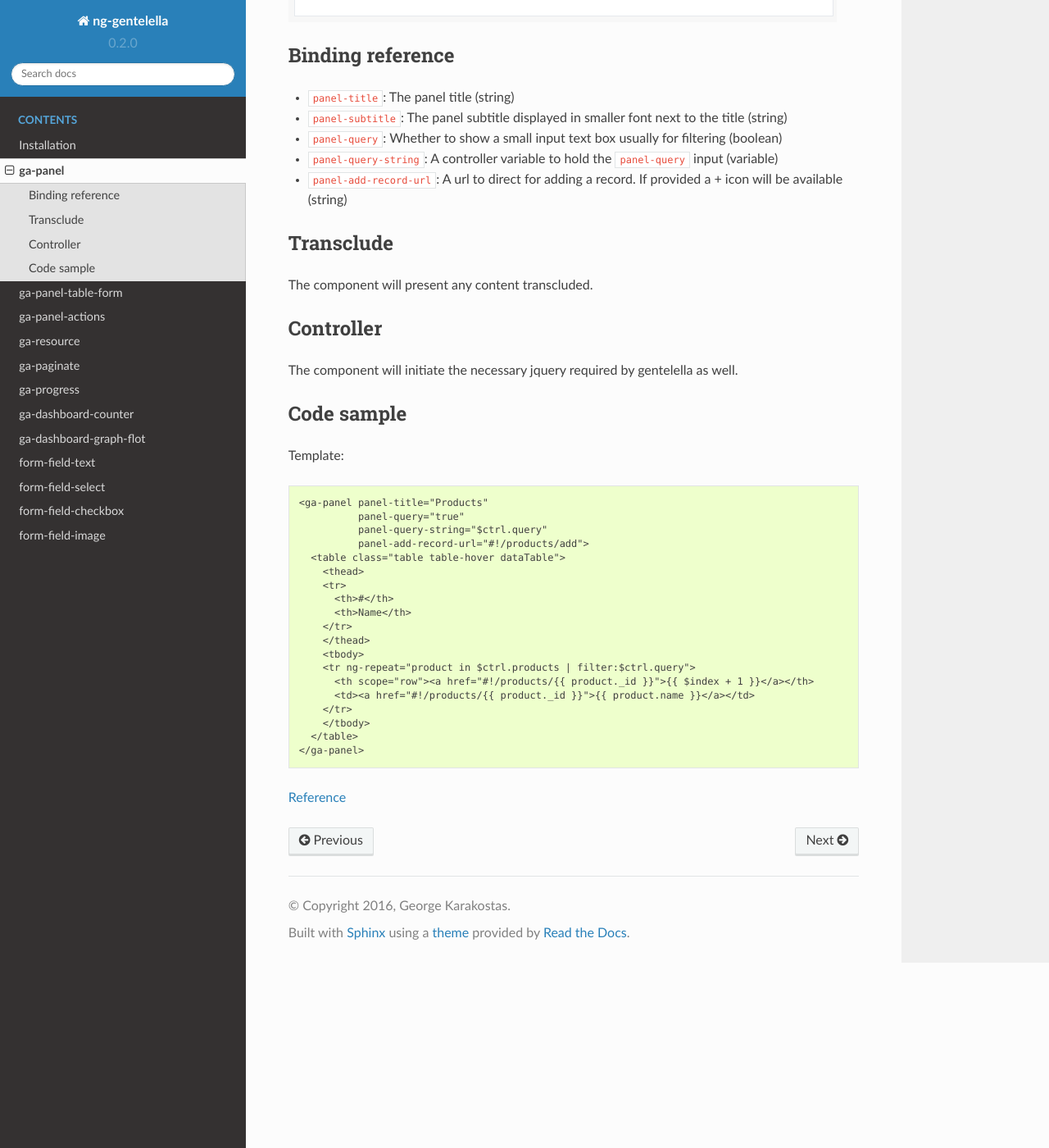
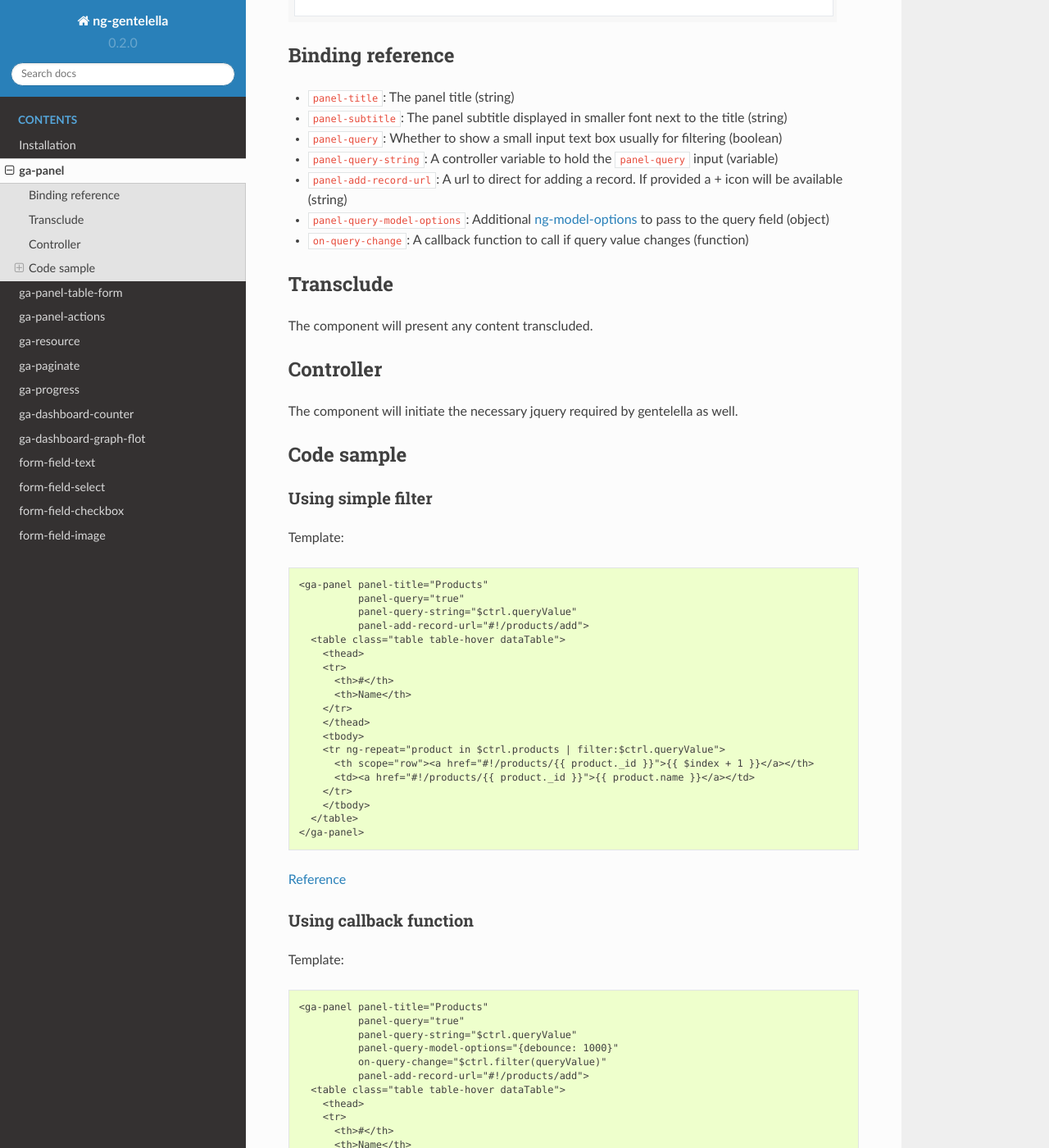
Before and after one commit to Wtower/ng-gentelella, a Sphinx documentation site: the page built from docs/ga-panel.rst, in a window 1280 px wide and 1400 px high, scrolled down 699 px. Shown: the whole window at 82% size. Built offline with Sphinx 7.4.7 and the Read the Docs theme 2.0.0, drawn with Linux system fonts in a browser that asks for light colours; some of the changed text lies outside the part shown.

Commit message:
Add query callback function and ng-model-options to panel

```diff
--- a/docs/ga-panel.rst
+++ b/docs/ga-panel.rst
@@ -13,6 +13,10 @@
 - ``panel-query``: Whether to show a small input text box usually for filtering (boolean)
 - ``panel-query-string``: A controller variable to hold the ``panel-query`` input (variable)
 - ``panel-add-record-url``: A url to direct for adding a record. If provided a + icon will be available (string)
+- ``panel-query-model-options``: Additional `ng-model-options`_ to pass to the query field (object)
+- ``on-query-change``: A callback function to call if query value changes (function)
+
+.. _ng-model-options: https://docs.angularjs.org/api/ng/directive/ngModelOptions
 
 Transclude
 ----------
@@ -27,13 +31,16 @@
 Code sample
 -----------
 
+Using simple filter
+^^^^^^^^^^^^^^^^^^^
+
 Template:
 
 ::
 
   <ga-panel panel-title="Products"
             panel-query="true"
-            panel-query-string="$ctrl.query"
+            panel-query-string="$ctrl.queryValue"
             panel-add-record-url="#!/products/add">
     <table class="table table-hover dataTable">
       <thead>
@@ -43,7 +50,7 @@
       </tr>
       </thead>
       <tbody>
-      <tr ng-repeat="product in $ctrl.products | filter:$ctrl.query">
+      <tr ng-repeat="product in $ctrl.products | filter:$ctrl.queryValue">
         <th scope="row"><a href="#!/products/{{ product._id }}">{{ $index + 1 }}</a></th>
         <td><a href="#!/products/{{ product._id }}">{{ product.name }}</a></td>
       </tr>
@@ -54,3 +61,32 @@
 Reference_
 
 .. _Reference: https://github.com/Wtower/generator-makrina/blob/master/generators/angular-component-list/templates/_object-name_-list.template.html
+
+Using callback function
+^^^^^^^^^^^^^^^^^^^^^^^
+
+Template:
+
+::
+
+  <ga-panel panel-title="Products"
+            panel-query="true"
+            panel-query-string="$ctrl.queryValue"
+            panel-query-model-options="{debounce: 1000}"
+            on-query-change="$ctrl.filter(queryValue)"
+            panel-add-record-url="#!/products/add">
+    <table class="table table-hover dataTable">
+      <thead>
+      <tr>
+        <th>#</th>
+        <th>Name</th>
+      </tr>
+      </thead>
+      <tbody>
+      <tr ng-repeat="product in $ctrl.products">
+        <th scope="row"><a href="#!/products/{{ product._id }}">{{ $index + 1 }}</a></th>
+        <td><a href="#!/products/{{ product._id }}">{{ product.name }}</a></td>
+      </tr>
+      </tbody>
+    </table>
+  </ga-panel>
```
Also changed, not shown: 2 other files.
